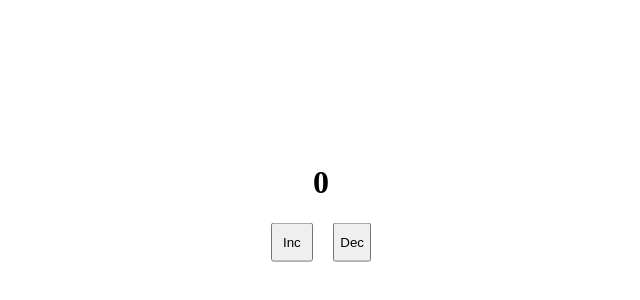
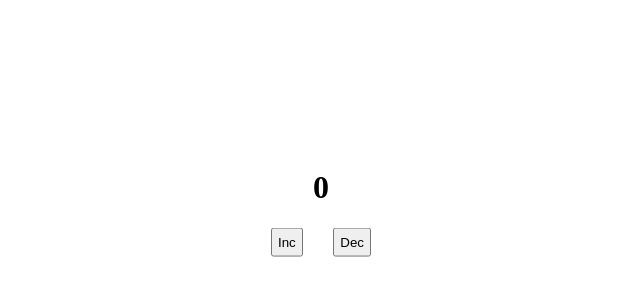
Before and after one commit to Olivka07/benchmarks-react-state-managers, a React app in the folder webpackcountercontext/: page / in a window 1280 px wide. Shown: the part 198-498 px from the top of the page, without its empty margins (319-959 px from the left). Built offline with nearby package versions, Linux system fonts and the light colour scheme.

Commit message:
revert changes

```diff
--- a/webpackcountercontext/src/App.tsx
+++ b/webpackcountercontext/src/App.tsx
@@ -22,7 +22,7 @@ function App() {
             width: "100px"
           }}
         >
-          <button style={{ padding: "10px" }} onClick={() => changeCounter(1)}>
+          <button style={{ padding: "5px" }} onClick={() => changeCounter(1)}>
             Inc
           </button>
           <button style={{ padding: "5px" }} onClick={() => changeCounter(-1)}>
```
